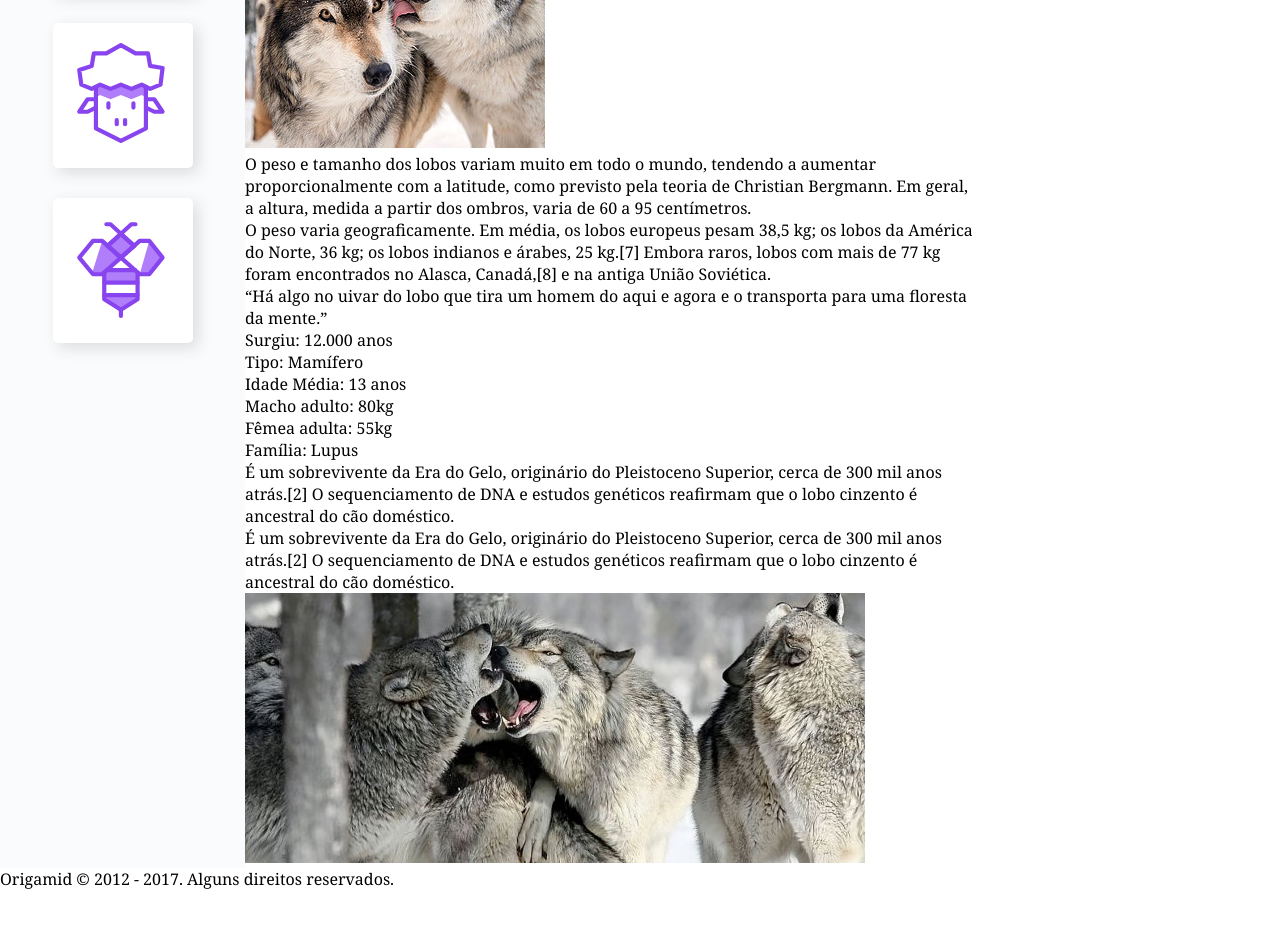
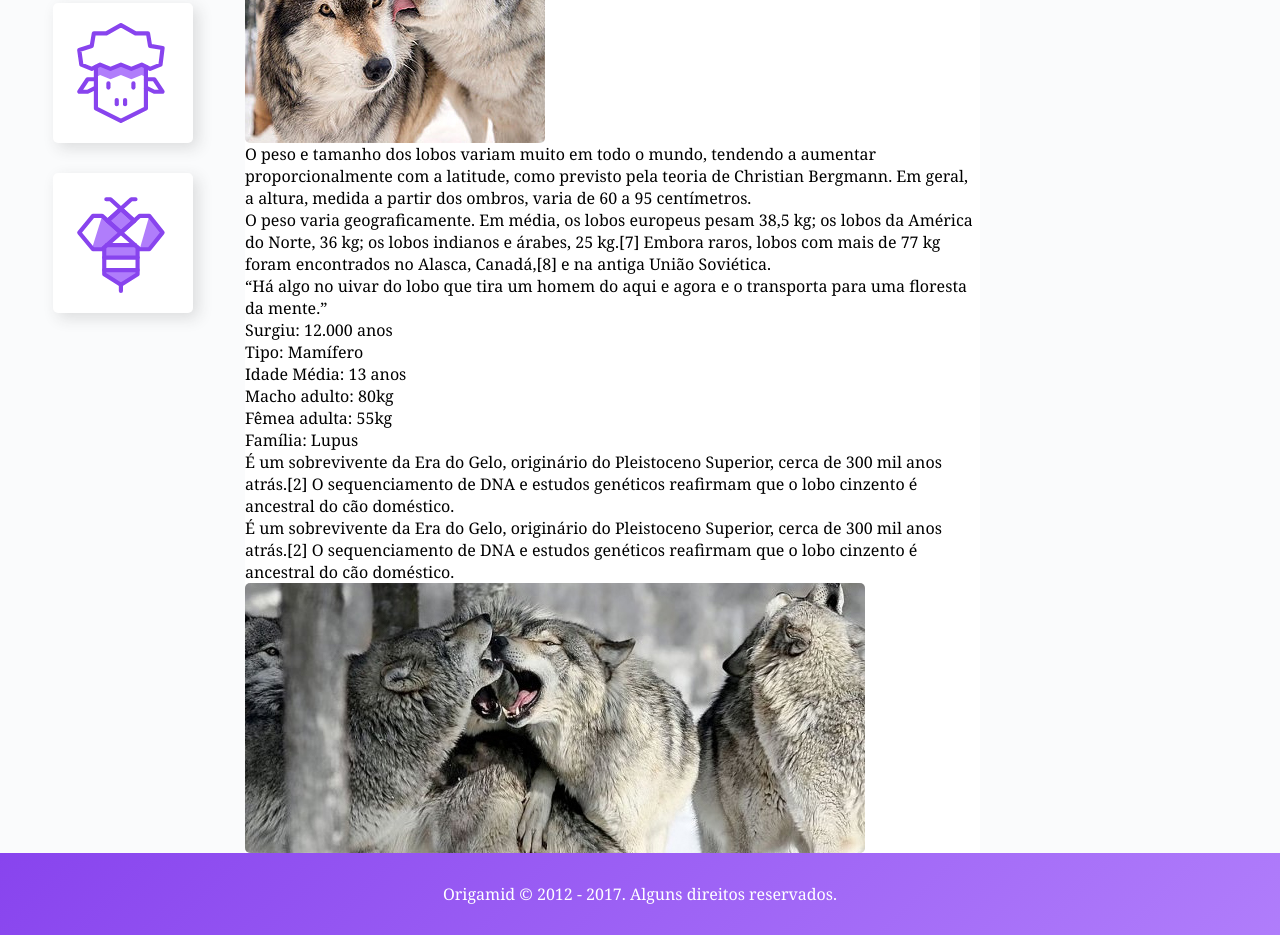
Before and after one commit to allisufernandes/Grid-Estudo, a plain HTML site: page index.html in a window 1280 px wide. Shown: the part 811-1746 px from the top of the page. Before the commit the page ends 1701 px from the top, so only its background shows below. Drawn offline with Linux system fonts and the light colour scheme.

Commit message:
anuncios e footer

```diff
--- a/css/style.css
+++ b/css/style.css
@@ -8,6 +8,8 @@
 
 img {
   max-width: 100%;
+  display: block;
+  border-radius: 5px;
 }
 
 /* GRID GERAL */
@@ -83,14 +85,32 @@ img {
   background: #b07dfb;
 }
 
+/* CONTENT */
+
 .content {
   grid-area: content;
 }
 
+/* ANUNCIOS */
+
 .anuncios {
   grid-area: anuncios;
+  background: #fafbfc;
+  display: grid;
+  align-content: start;
+  padding: 30px;
+  gap: 30px;
 }
+
+/* FOOTER */
 
 .footer {
   grid-area: footer;
+  background: linear-gradient(135deg, #84e, #b07dfb);
 }
+
+.footer p {
+  color: white;
+  text-align: center;
+  padding: 30px;
+}
--- a/index.html
+++ b/index.html
@@ -92,8 +92,8 @@
       </main>
 
       <aside class="anuncios">
-        <div class="anuncio-item"><img src="./img/anuncio-1.jpg" alt="">Anuncio 1</div>
-        <div class="anuncio-item"><img src="./img/anuncio-2.jpg" alt="">Anuncio 2</div>
+        <div class="anuncio-item"><img src="./img/anuncio-1.jpg" alt="Anuncio 1"></div>
+        <div class="anuncio-item"><img src="./img/anuncio-2.jpg" alt="Anuncio 2"></div>
       </aside>
 
       <footer class="footer">
```
